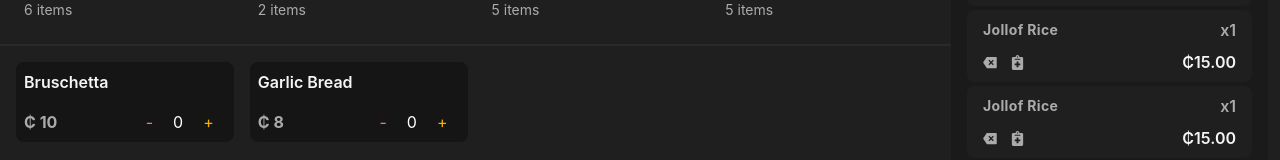
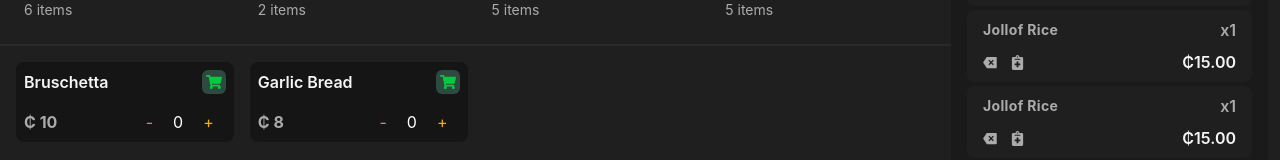
Before and after one commit to Blaise202/Restaurant-POS-React-Frontend, a React (Vite) app: page /menu in a window 1280 px wide. Shown: the part 260-420 px from the top of the page. Built offline with nearby package versions, Linux system fonts and the light colour scheme.

Commit message:
Add to cart button

```diff
--- a/src/components/menu/MenuContainer.jsx
+++ b/src/components/menu/MenuContainer.jsx
@@ -1,6 +1,7 @@
 import React from "react";
 import { menus } from "../../constants";
 import { GrRadialSelected } from "react-icons/gr";
+import { FaShoppingCart } from "react-icons/fa";
 
 const MenuContainer = () => {
   const [selected, setSelected] = React.useState(menus[0]);
@@ -55,6 +56,9 @@ const MenuContainer = () => {
               <h2 className="text-[#f5f5f5]  text-md font-semibold">
                 {item.name}
               </h2>
+              <button className="bg-[#2e4a40] rounded-md p-1">
+                <FaShoppingCart className="text-[#02ca3a] cursor-pointer " />
+              </button>
             </div>
             <div className="flex mt-4 items-center justify-between">
               <p className="text-[#ababab] font-bold text-md">₵ {item.price}</p>
```
